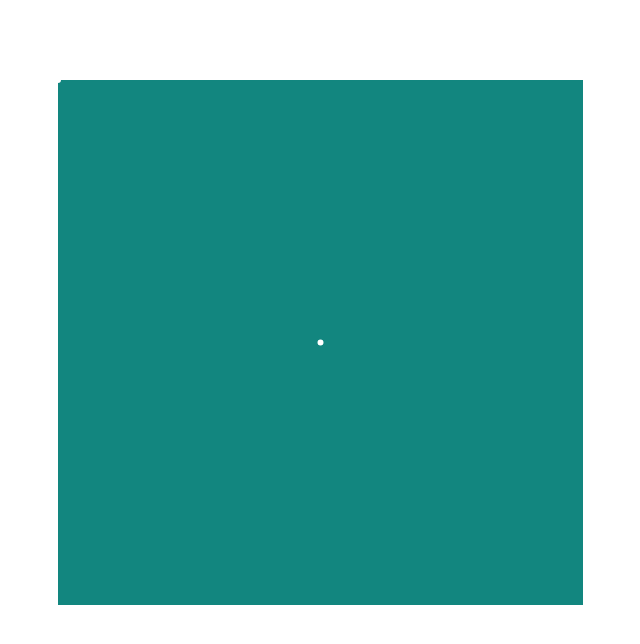
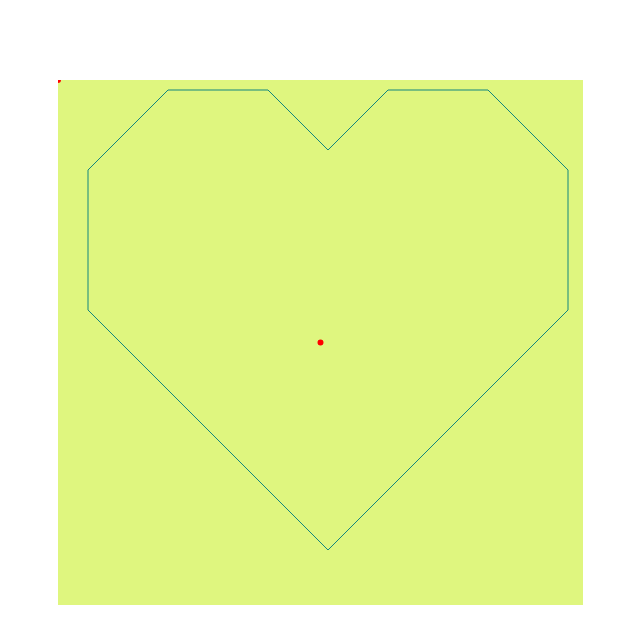
Before and after one commit to withparadox2/WhatIsLove, a plain HTML site: page index.html in a window 1280 px wide. Shown: the whole page, without its empty margins (70-710 px from the left). Drawn offline with Linux system fonts and the light colour scheme.

Commit message:
change the game to another way

```diff
--- a/ex.js
+++ b/ex.js
@@ -25,7 +25,7 @@ canvas.width = cw;
 canvas.height = ch;
 
 function drawShape(x, y){
-    ctx.fillStyle="#FFF";
+    ctx.fillStyle="#FF0000";
     ctx.beginPath();
     ctx.arc(x, y, radius, 0, Math.PI*2, true);
     ctx.arc(cwCenter, chCenter, radius, 0, Math.PI*2, true);
@@ -33,11 +33,32 @@ function drawShape(x, y){
     ctx.fill();
 }
 
+function drawWorld(){
+    var xc = 270,
+	yc = 70;
+    ctx.strokeStyle="#12867f";
+    ctx.beginPath();
+    ctx.moveTo(xc,                       yc);
+    ctx.lineTo(xc - 60,                  yc - 60);
+    ctx.lineTo(xc - 60 - 100,            yc - 60);
+    ctx.lineTo(xc - 60 - 100 - 80,       yc - 60 + 80);
+    ctx.lineTo(xc - 60 - 100 - 80,       yc - 60 + 80 + 140);
+    ctx.lineTo(xc - 60 - 100 - 80 + 240, yc - 60 + 80 + 140 + 240);
+    ctx.lineTo(xc + 60 + 100 + 80,       yc - 60 + 80 + 140);
+    ctx.lineTo(xc + 60 + 100 + 80,       yc - 60 + 80);
+    ctx.lineTo(xc + 60 + 100,            yc - 60);
+    ctx.lineTo(xc + 60,                  yc - 60);
+    ctx.lineTo(xc,                       yc);
+    ctx.stroke();
+}
+
+
 function loop() {
     requestAnimFrame( loop );
     ctx.clearRect(0, 0, 525, 525);
     calculatePos();
     drawShape(xPos, yPos);
+    drawWorld();
 }
 
 function calculatePos(){
@@ -54,16 +75,16 @@ function calculatePos(){
     if(xPos > 525) xPos = 0;
     if(xPos < 0  ) xPos = 525;
     if(Math.abs(xVel) < 0.1){
-           xAcc = 0;
+        xAcc = 0;
         xVel = 0;
     }
 }
 
 function calculateAcc(){
     var distance = Math.sqrt(Math.pow(xPos - cwCenter, 2) + Math.pow(yPos - chCenter, 2)),
-		force = 1 / distance,
-		forceX = (xPos - cwCenter) / distance * force,
-		forceY = (yPos - chCenter) / distance * force;
+	force = 1 / distance,
+	forceX = (xPos - cwCenter) / distance * force,
+	forceY = (yPos - chCenter) / distance * force;
 
 }
 
--- a/index.html
+++ b/index.html
@@ -5,7 +5,7 @@
 </head>
 
 <body>
-	<canvas id="canvas" style="width:525px;height:525px;position:absolute;left:10%;top:10%;background:#12867f"></canvas>
+	<canvas id="canvas" style="width:525px;height:525px;position:absolute;left:10%;top:10%;background:#dff67f"></canvas>
     <script type="text/javascript" src="ex.js"></script>
 </body>
 
```
